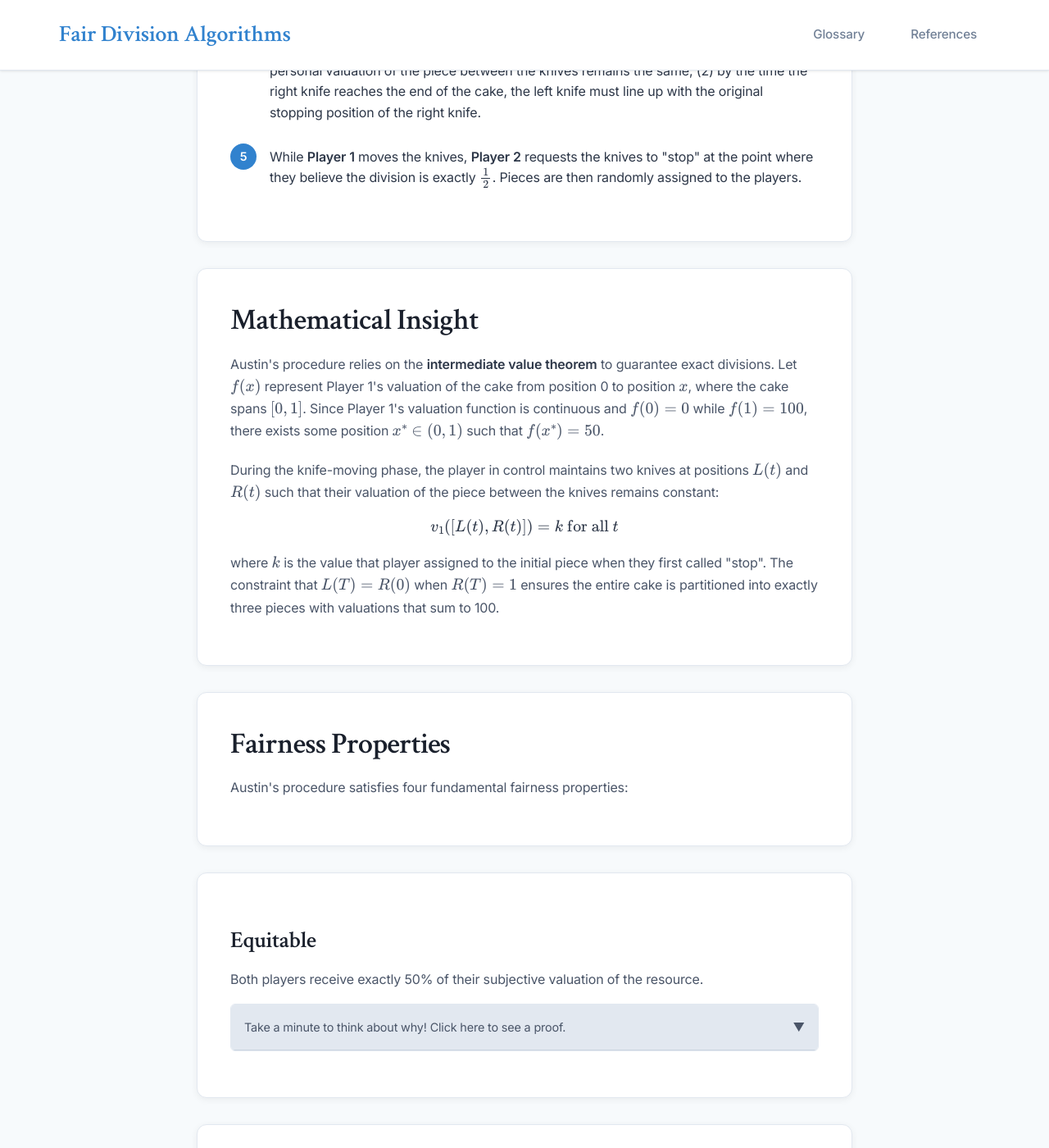
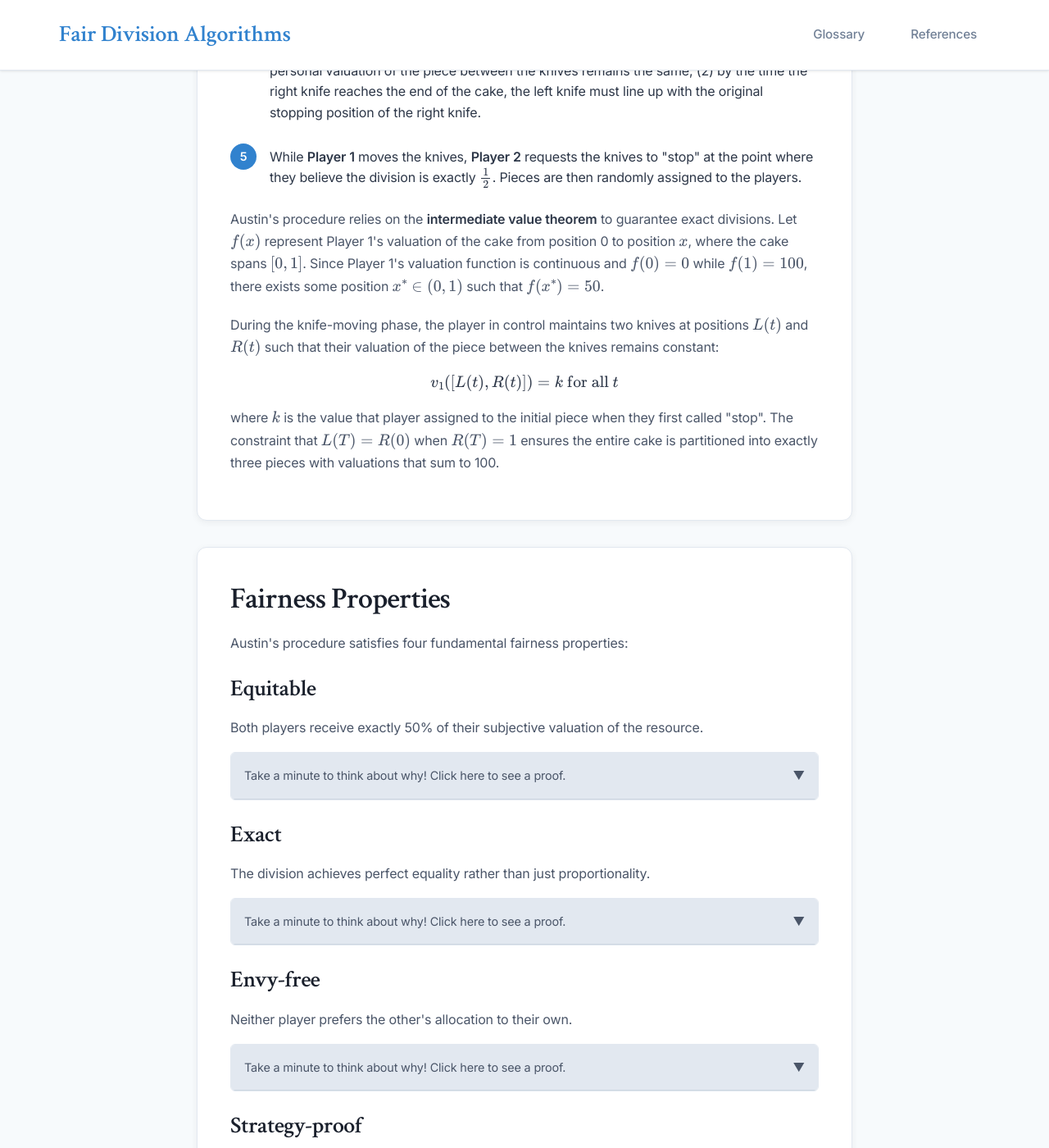
Before and after one commit to amaan-19/fair-division-exercises, a Jekyll site: the page built from algorithms/austins-moving-knife.md, in a window 1280 px wide and 1400 px high, scrolled down 820 px. Shown: the whole window at 82% size. Built offline with Jekyll 4.4.1, drawn with Linux system fonts in a browser that asks for light colours; our own code applies the rules of GitHub Pages for plain Markdown files.

Commit message:
made some aesthetic changes

```diff
--- a/algorithms/austins-moving-knife.md
+++ b/algorithms/austins-moving-knife.md
@@ -58,11 +58,6 @@ permalink: /algorithms/austins-moving-knife/
         </div>
       </div>
     </div>
-  </section>
-
-  <!-- Mathematical Analysis -->
-  <section class="content-block">
-    <h2>Mathematical Insight</h2>
     <p>Austin's procedure relies on the <strong>intermediate value theorem</strong> to guarantee exact divisions. Let $f(x)$ represent Player 1's valuation of the cake from position 0 to position $x$, where the cake spans $[0,1]$. Since Player 1's valuation function is continuous and $f(0) = 0$ while $f(1) = 100$, there exists some position $x^* \in (0,1)$ such that $f(x^*) = 50$.</p>
     <p>During the knife-moving phase, the player in control maintains two knives at positions $L(t)$ and $R(t)$ such that their valuation of the piece between the knives remains constant:</p>
 
@@ -71,12 +66,13 @@ permalink: /algorithms/austins-moving-knife/
     <p>where $k$ is the value that player assigned to the initial piece when they first called "stop". The constraint that $L(T) = R(0)$ when $R(T) = 1$ ensures the entire cake is partitioned into exactly three pieces with valuations that sum to 100.</p>
   </section>
 
+
+  <!-- Fairness Properties -->
+
   <section class="content-block">
     <h2>Fairness Properties</h2>
     <p>Austin's procedure satisfies four fundamental fairness properties:</p>
-  </section>
 
-  <section class="content-block">
     <h3>Equitable</h3>
     <p>Both players receive exactly 50% of their subjective valuation of the resource.</p>
     <div class="proof-sketch">
@@ -86,18 +82,14 @@ permalink: /algorithms/austins-moving-knife/
 
       <p>Player 2 calls "stop" when they believe the division creates pieces worth exactly 50 each according to their valuation. Since pieces are randomly assigned, both players receive exactly 50% in expectation according to their own valuations.</p>
     </div>
-  </section>
 
-  <section class="content-block">
     <h3>Exact</h3>
     <p>The division achieves perfect equality rather than just proportionality.</p>
     <div class="proof-sketch">
       <p><strong>Formal Statement:</strong> The procedure produces pieces such that each player values their piece at exactly $\frac{100}{2} = 50$</p>
       <p><strong>Proof:</strong> Unlike divide-and-choose which only guarantees $v_i(\text{piece}_i) \geq 50$, Austin's procedure allows each player to specify exactly when they believe a 50-50 division has been achieved. The intermediate value theorem guarantees such points exist, and the procedure terminates only when a player declares the division to be exact according to their valuation.</p>
     </div>
-  </section>
 
-  <section class="content-block">
     <h3>Envy-free</h3>
     <p>Neither player prefers the other's allocation to their own.</p>
     <div class="proof-sketch">
@@ -106,9 +98,7 @@ permalink: /algorithms/austins-moving-knife/
 
       <p>For Player 1, the two-knife constraint ensures they value both final pieces equally at the moment of division. Since $v_1(\text{piece}_A) = v_1(\text{piece}_B)$, Player 1 also cannot experience envy regardless of the random assignment.</p>
     </div>
-  </section>
 
-  <section class="content-block">
     <h3>Strategy-proof</h3>
     <p>Truth-telling is optimal for both players throughout the procedure.</p>
     <div class="proof-sketch">
--- a/assets/main.css
+++ b/assets/main.css
@@ -692,8 +692,9 @@ blockquote {
 .carousel-indicators {
     display: flex;
     justify-content: center;
+    align-items: center;
     gap: 8px;
-    margin-top: 1.5rem;
+    min-height: 20px;
 }
 
 .carousel-dot {
```
Also changed, not shown: algorithms/divide-and-choose.md (+3 -15 lines), algorithms/steinhaus-lone-divider.md (+1 -3 lines).
